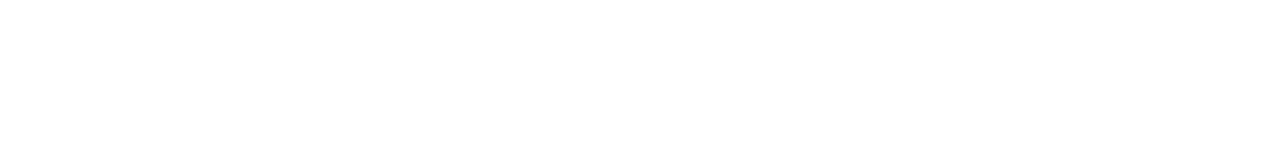
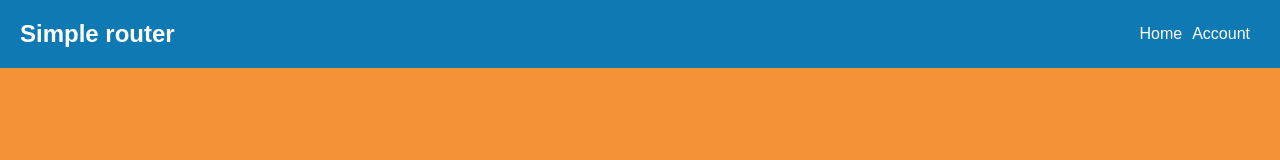
Before and after one commit to Luvolunov/vanilla-router, a plain HTML site: page index.html in a window 1280 px wide. Drawn offline with Linux system fonts and the light colour scheme.

Commit message:
added: simple markup and styles

```diff
--- a/index.css
+++ b/index.css
@@ -0,0 +1,51 @@
+body {
+    margin: 0;
+    font-family: sans-serif;
+    font-size: 16px;
+}
+
+.app {
+    min-height: 100vh;
+    display: flex;
+    flex-direction: column;
+}
+
+.header{
+    margin: 0;
+    padding: 20px;
+    color: white;
+    background-color: #0e79b2;
+    display: flex;
+    justify-content: space-between;
+    align-items: center;
+}
+
+.header__title{
+    padding: 0;
+    margin: 0;
+}
+
+.menu {
+    display: flex;
+}
+
+.menu__item {
+    display: block;
+    margin-right: 10px;
+    cursor: pointer;
+}
+
+.main {
+    display: flex;
+    flex-grow: 1;
+    background-color: #f39237;
+    color: white;
+}
+
+.home, .account {
+    display: flex;
+    justify-content: center;
+    align-items: center;
+    flex: 1;
+    font-size: 2rem;
+}
--- a/index.html
+++ b/index.html
@@ -3,9 +3,19 @@
 <head>
     <meta charset="UTF-8">
     <meta name="viewport" content="width=device-width, initial-scale=1.0">
-    <title>Document</title>
+    <title>Router</title>
+    <link rel="stylesheet" href="index.css">
 </head>
 <body>
-
+    <div class="app" id="app">
+        <header class="header">
+            <h2 class="header__title">Simple router</h2>
+            <nav class="menu">
+                <a class="menu__item" router-link="/home">Home</a>
+                <a class="menu__item" router-link="/account">Account</a>
+            </nav>
+        </header>
+        <main class="main" id="main"></main>
+    </div>
 </body>
 </html>
```
